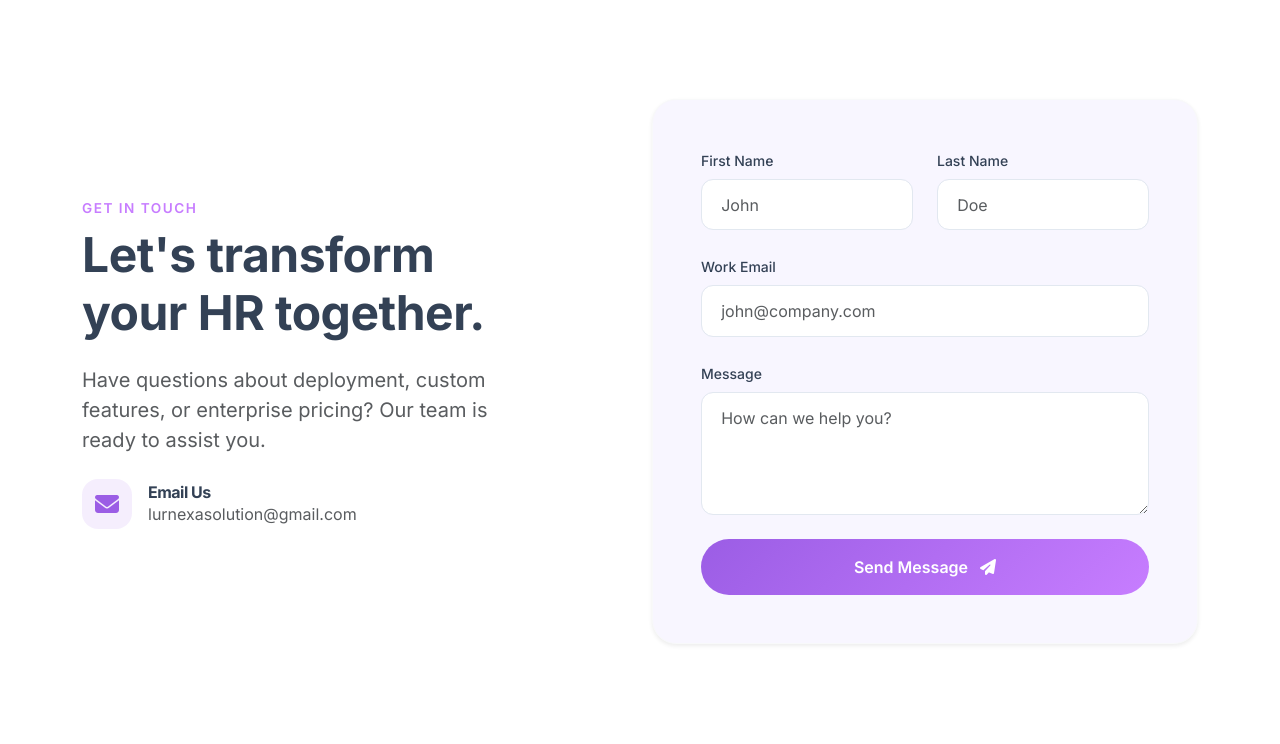
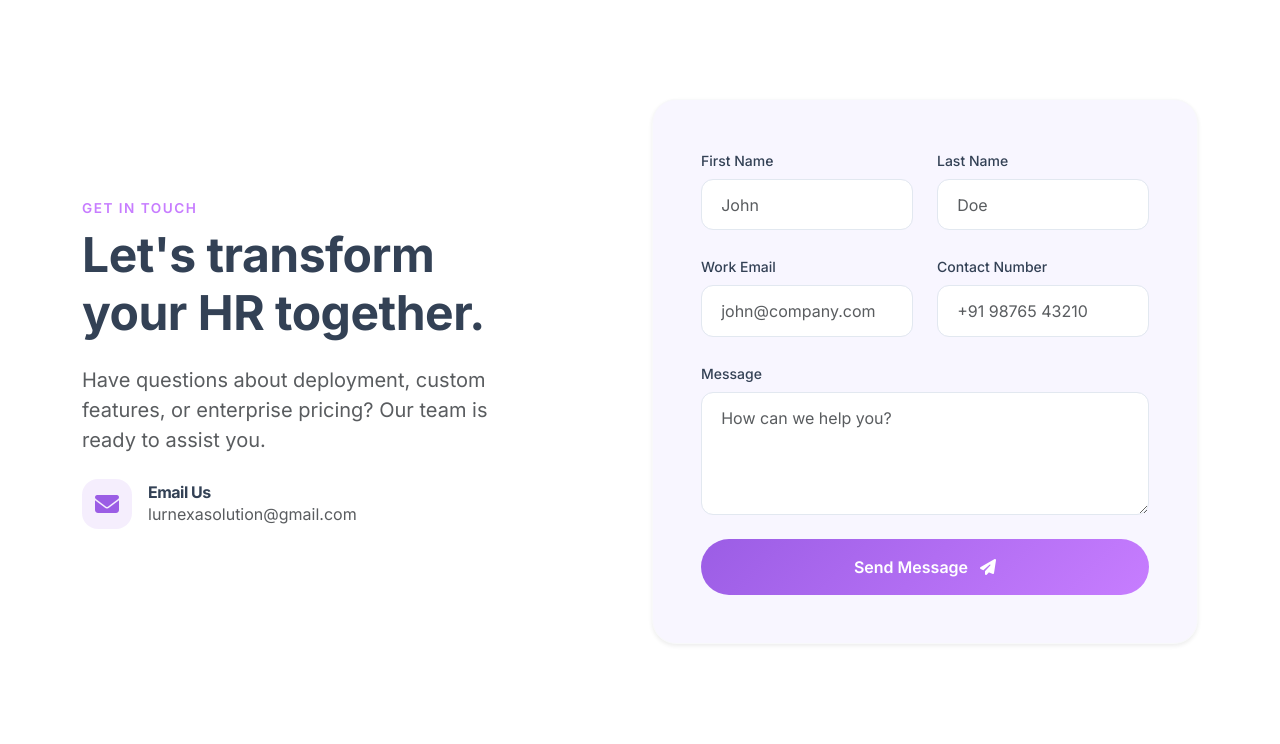
Before and after one commit to lurnexatechnologies/hr, a Django app: page / in a window 1280 px wide. Shown: the part 3162-3906 px from the top of the page. Run offline with Django 5.2, Linux system fonts and the light colour scheme; some libraries are stand-ins or nearby versions.

Commit message:
Add contact number field to landing page contact form and update email notification handler

```diff
--- a/core/views.py
+++ b/core/views.py
@@ -1463,6 +1463,7 @@ class ContactUsView(View):
         first_name = request.POST.get('first_name', '')
         last_name = request.POST.get('last_name', '')
         email = request.POST.get('email', '')
+        phone = request.POST.get('phone', '')
         message = request.POST.get('message', '')
 
         try:
@@ -1470,7 +1471,7 @@ class ContactUsView(View):
             from django.conf import settings
 
             subject = f"New Enterprise Inquiry: {first_name} {last_name}"
-            body = f"Hello Lurnexa Team,\n\nYou have received a new enterprise inquiry from the Lurnexa HRMS landing page.\n\nContact Details:\n----------------\nName: {first_name} {last_name}\nWork Email: {email}\n\nMessage:\n--------\n{message}\n\n---\nThis is an automated system notification generated by the Lurnexa Platform."
+            body = f"Hello Lurnexa Team,\n\nYou have received a new enterprise inquiry from the Lurnexa HRMS landing page.\n\nContact Details:\n----------------\nName: {first_name} {last_name}\nWork Email: {email}\nContact Number: {phone}\n\nMessage:\n--------\n{message}\n\n---\nThis is an automated system notification generated by the Lurnexa Platform."
 
             email_msg = EmailMessage(
                 subject=subject,
--- a/templates/landing_page.html
+++ b/templates/landing_page.html
@@ -533,8 +533,16 @@
                                 <input type="text" name="last_name" class="form-control" placeholder="Doe" required>
                             </div>
                         </div>
-                        <label class="fw-medium mb-2 small">Work Email</label>
-                        <input type="email" name="email" class="form-control" placeholder="john@company.com" required>
+                        <div class="row">
+                            <div class="col-md-6">
+                                <label class="fw-medium mb-2 small">Work Email</label>
+                                <input type="email" name="email" class="form-control" placeholder="john@company.com" required>
+                            </div>
+                            <div class="col-md-6">
+                                <label class="fw-medium mb-2 small">Contact Number</label>
+                                <input type="tel" name="phone" class="form-control" placeholder="+91 98765 43210" required>
+                            </div>
+                        </div>
 
                         <label class="fw-medium mb-2 small">Message</label>
                         <textarea name="message" class="form-control" rows="4" placeholder="How can we help you?" required></textarea>
```
